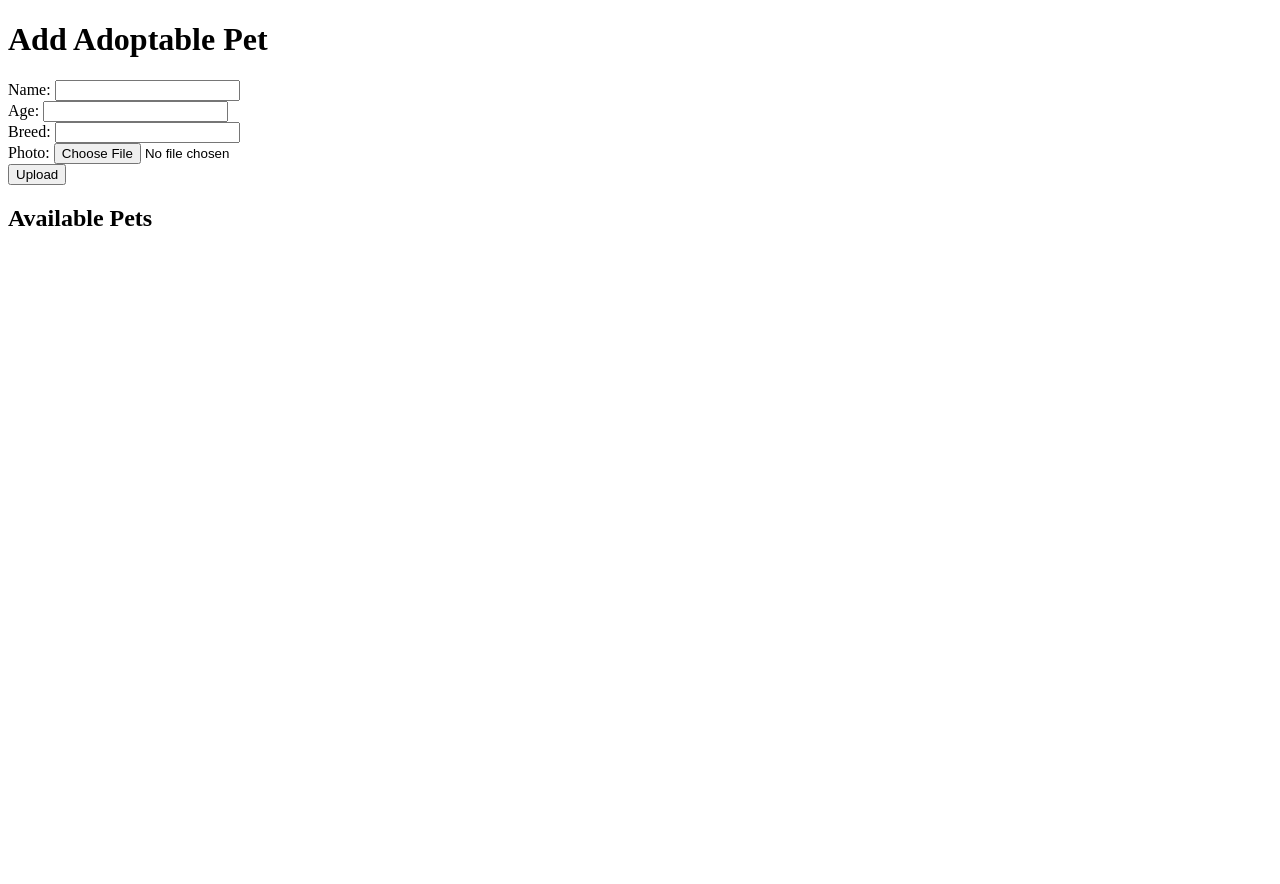
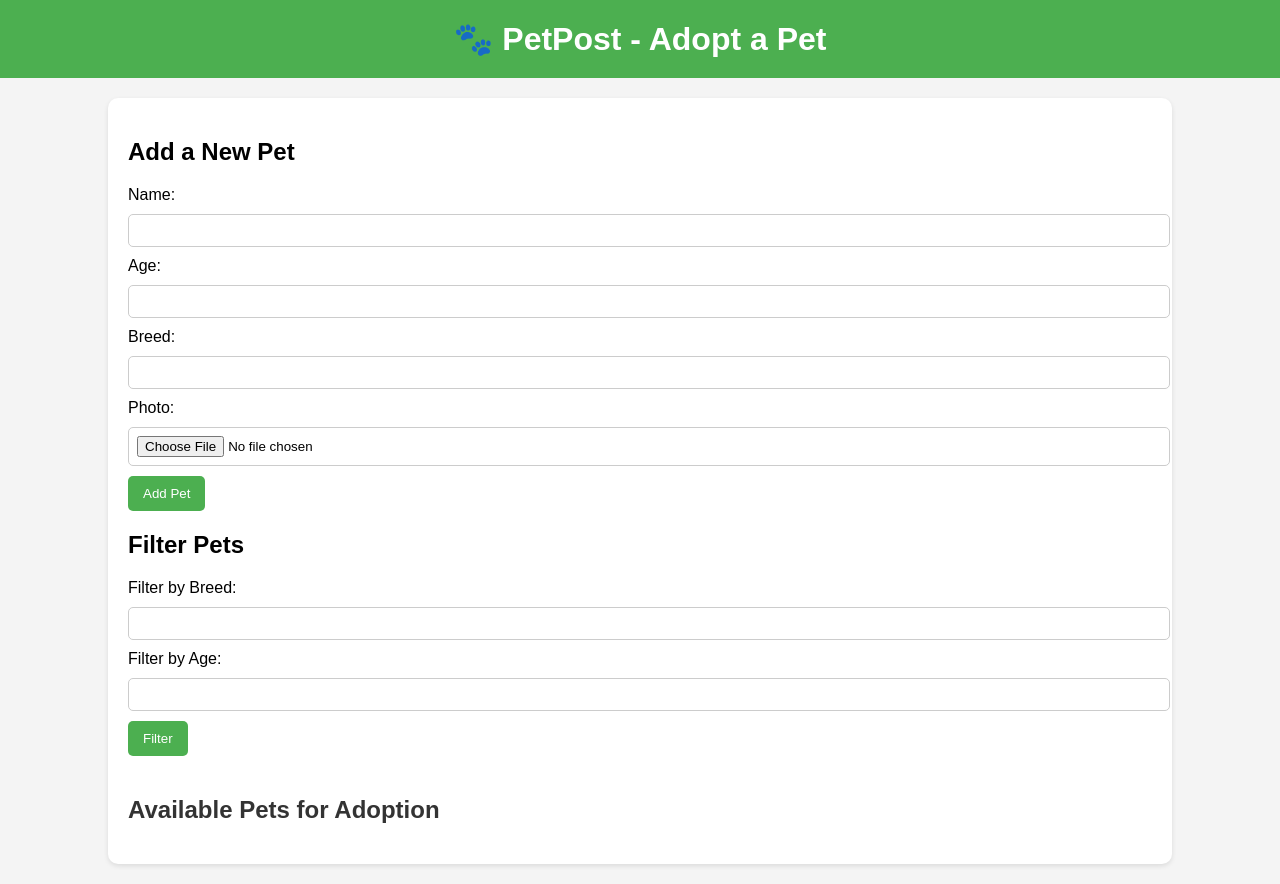
Before and after one commit to mahaom/petpost, a Flask app: page / in a window 1280 px wide. Before the commit the page ends 226 px from the top, so only its background shows below. Run offline with Flask 3, Linux system fonts and the light colour scheme.

Commit message:
Add files via upload

```diff
--- a/templates/index.html
+++ b/templates/index.html
@@ -1,24 +1,123 @@
-<!doctype html>
+<!DOCTYPE html>
 <html>
 <head>
-  <title>PetPost</title>
+  <title>PetPost - Adopt a Pet</title>
+  <style>
+    body {
+      font-family: Arial, sans-serif;
+      margin: 0;
+      background-color: #f4f4f4;
+    }
+
+    header {
+      background-color: #4CAF50;
+      color: white;
+      padding: 20px;
+      text-align: center;
+    }
+
+    h1 {
+      margin: 0;
+    }
+
+    .container {
+      width: 80%;
+      margin: 20px auto;
+      background: white;
+      padding: 20px;
+      border-radius: 10px;
+      box-shadow: 0 2px 5px rgba(0, 0, 0, 0.1);
+    }
+
+    form input[type="text"],
+    form input[type="file"] {
+      display: block;
+      width: 100%;
+      padding: 8px;
+      margin: 10px 0;
+      border: 1px solid #ccc;
+      border-radius: 5px;
+    }
+
+    form input[type="submit"] {
+      background-color: #4CAF50;
+      color: white;
+      padding: 10px 15px;
+      border: none;
+      border-radius: 5px;
+      cursor: pointer;
+    }
+
+    form input[type="submit"]:hover {
+      background-color: #45a049;
+    }
+
+    .pet-card {
+      border: 1px solid #ddd;
+      border-radius: 8px;
+      padding: 15px;
+      margin-bottom: 20px;
+      display: flex;
+      align-items: center;
+      background-color: #fafafa;
+    }
+
+    .pet-card img {
+      width: 150px;
+      height: auto;
+      border-radius: 8px;
+      margin-right: 20px;
+    }
+
+    .pet-details {
+      flex-grow: 1;
+    }
+
+    .section-title {
+      margin-top: 40px;
+      font-size: 1.5em;
+      color: #333;
+    }
+  </style>
 </head>
 <body>
-  <h1>Add Adoptable Pet</h1>
+
+<header>
+  <h1>🐾 PetPost - Adopt a Pet</h1>
+</header>
+
+<div class="container">
+  <h2>Add a New Pet</h2>
   <form action="/upload" method="POST" enctype="multipart/form-data">
-    Name: <input type="text" name="name"><br>
-    Age: <input type="text" name="age"><br>
-    Breed: <input type="text" name="breed"><br>
-    Photo: <input type="file" name="photo"><br>
-    <input type="submit" value="Upload">
+    Name: <input type="text" name="name" required>
+    Age: <input type="text" name="age" required>
+    Breed: <input type="text" name="breed" required>
+    Photo: <input type="file" name="photo" required>
+    <input type="submit" value="Add Pet">
+  </form>
+  <h2>Filter Pets</h2>
+  <form method="GET" action="/">
+	Filter by Breed: <input type="text" name="breed">
+	Filter by Age: <input type="text" name="age">
+	<input type="submit" value="Filter">
   </form>
 
-  <h2>Available Pets</h2>
+  <h2 class="section-title">Available Pets for Adoption</h2>
   {% for pet in pets %}
-    <div>
-      <p><strong>{{ pet.name }}</strong> ({{ pet.age }} years old) - {{ pet.breed }}</p>
-      <img src="{{ pet.image }}" width="200"><br><br>
+    <div class="pet-card">
+      <img src="{{ pet.image }}" alt="{{ pet.name }}">
+      <div class="pet-details">
+        <p><strong>Name:</strong> {{ pet.name }}</p>
+        <p><strong>Age:</strong> {{ pet.age }} years old</p>
+        <p><strong>Breed:</strong> {{ pet.breed }}</p>
+		<form action="/delete/{{ pet.id }}" method="POST" style="display:inline;">
+			<input type="submit" value="Delete" onclick="return confirm('Delete this pet?')">
+		</form>
+		<a href="/edit/{{ pet.id }}">Edit</a>
+      </div>
     </div>
   {% endfor %}
+</div>
+
 </body>
 </html>
```
Also changed, not shown: templates/edit.html (added, +17 -0 lines).
